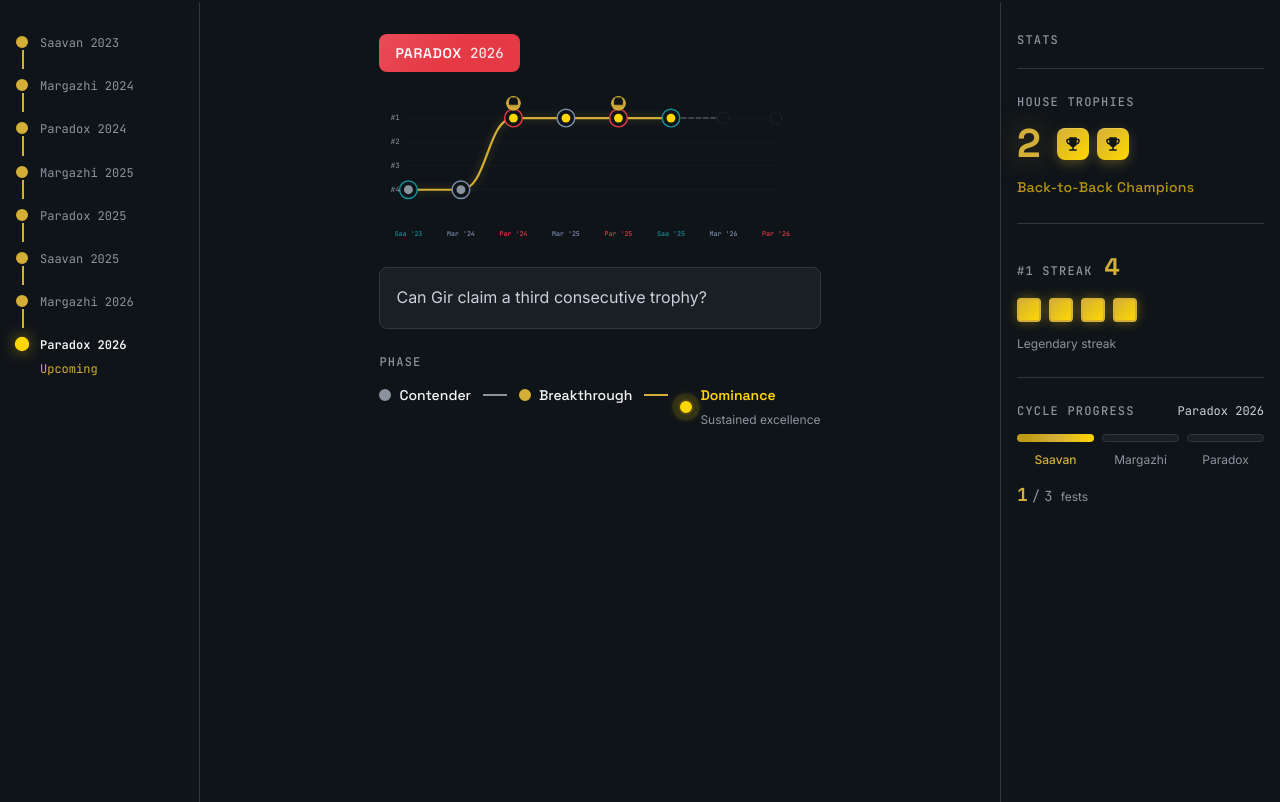
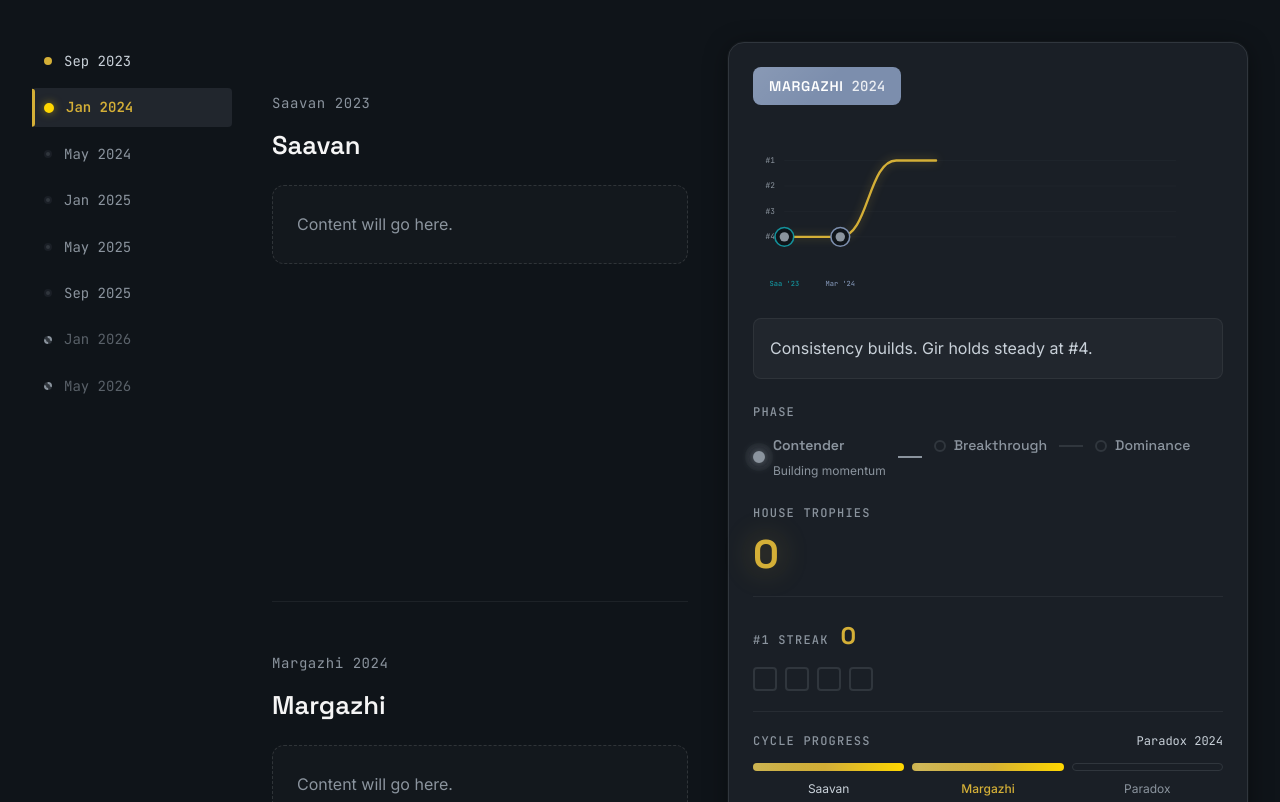
Before and after one commit to r34l-rudr44/gir-timeline, a React (Vite) app: page / in a window 1280 px wide. Shown: the part 798-1600 px from the top of the page. Built offline with nearby package versions, Linux system fonts and the light colour scheme.

Commit message:
Fix scroll + AI-2027 layout: center sections drive right sticky panel; add jump button; unify trophy marker

```diff
--- a/src/components/RankChart/RankChart.tsx
+++ b/src/components/RankChart/RankChart.tsx
@@ -207,15 +207,19 @@ export function RankChart({ events, currentIndex, animate = true }: RankChartPro
 }
 
 function TrophyIconSVG({ x, y, className }: { x: number; y: number; className: string }) {
+  // Reuse the same trophy silhouette as the counters (24x24 path) and scale it down
+  // so it fits nicely inside the 10px gold circle.
+  const scale = 0.42;
+  const size = 24 * scale;
+  const tx = x - size / 2;
+  const ty = y - size / 2;
+
   return (
-    <g transform={`translate(${x}, ${y})`}>
+    <g className={className} transform={`translate(${tx}, ${ty}) scale(${scale})`}>
       <path
-        d="M-6,-4 L-4,-8 L4,-8 L6,-4 L6,2 L-6,2 Z M-2,-6 L2,-6 L2,-4 L-2,-4 Z"
+        d="M19 5h-2V3H7v2H5c-1.1 0-2 .9-2 2v1c0 2.55 1.92 4.63 4.39 4.94.63 1.5 1.98 2.63 3.61 2.96V19H7v2h10v-2h-4v-3.1c1.63-.33 2.98-1.46 3.61-2.96C19.08 12.63 21 10.55 21 8V7c0-1.1-.9-2-2-2zM5 8V7h2v3.82C5.84 10.4 5 9.3 5 8zm14 0c0 1.3-.84 2.4-2 2.82V7h2v1z"
         fill="var(--bg-dark)"
-        stroke="none"
-        className={className}
       />
-      <circle cx="0" cy="-2" r="1.5" fill="var(--bg-dark)" />
     </g>
   );
 }
--- a/src/components/SidebarTimeline/SidebarTimeline.module.css
+++ b/src/components/SidebarTimeline/SidebarTimeline.module.css
@@ -1,14 +1,13 @@
 .sidebar {
-  position: fixed;
-  left: 0;
-  top: 0;
-  width: 200px;
-  height: 100vh;
-  background: var(--bg-elevated);
-  border-right: 1px solid var(--border-subtle);
-  padding: var(--space-8) var(--space-4);
-  overflow-y: auto;
-  z-index: 10;
+  position: sticky;
+  top: var(--space-8);
+  width: 100%;
+  height: fit-content;
+  background: transparent;
+  border-right: none;
+  padding: 0;
+  overflow: visible;
+  z-index: 2;
 }
 
 .timeline {
@@ -96,30 +95,8 @@
   opacity: 0.6;
 }
 
-/* Scrollbar styling */
-.sidebar::-webkit-scrollbar {
-  width: 4px;
-}
-
-.sidebar::-webkit-scrollbar-track {
-  background: transparent;
-}
-
-.sidebar::-webkit-scrollbar-thumb {
-  background: var(--border-subtle);
-  border-radius: var(--radius-full);
-}
-
-.sidebar::-webkit-scrollbar-thumb:hover {
-  background: var(--gold-muted);
-}
-
 /* Responsive */
 @media (max-width: 1024px) {
-  .sidebar {
-    width: 160px;
-  }
-
   .label {
     font-size: var(--text-xs);
   }
@@ -130,9 +107,7 @@
     position: relative;
     width: 100%;
     height: auto;
-    border-right: none;
-    border-bottom: 1px solid var(--border-subtle);
-    padding: var(--space-4);
+    padding: 0;
   }
 
   .timeline {
--- a/src/components/Timeline/Timeline.module.css
+++ b/src/components/Timeline/Timeline.module.css
@@ -91,6 +91,22 @@
   color: var(--text-muted);
   font-size: var(--text-sm);
   animation: fadeInUp 1s ease-out 0.5s backwards;
+  padding: var(--space-3) var(--space-6);
+  border-radius: var(--radius-full);
+  border: 1px solid rgba(255, 255, 255, 0.08);
+  background: rgba(255, 255, 255, 0.02);
+  transition: transform var(--duration-fast) var(--ease-out), border-color var(--duration-fast) var(--ease-out), background var(--duration-fast) var(--ease-out);
+}
+
+.scrollHint:hover {
+  transform: translateY(-2px);
+  border-color: rgba(212, 175, 55, 0.25);
+  background: rgba(255, 255, 255, 0.03);
+}
+
+.scrollHint:focus-visible {
+  outline: none;
+  box-shadow: 0 0 0 3px rgba(212, 175, 55, 0.25);
 }
 
 .scrollArrow {
@@ -118,143 +134,140 @@
   }
 }
 
-/* Main 3-Column Layout */
+@keyframes phaseGlow {
+  0% {
+    box-shadow:
+      0 4px 24px rgba(0, 0, 0, 0.4),
+      0 0 0 1px rgba(255, 255, 255, 0.03),
+      0 0 60px rgba(212, 175, 55, 0.5);
+  }
+  100% {
+    box-shadow:
+      0 4px 24px rgba(0, 0, 0, 0.4),
+      0 0 0 1px rgba(255, 255, 255, 0.03);
+  }
+}
+
+/* AI-2027-inspired 3-column layout:
+   left sticky timeline, middle scrolling content, right sticky dashboard */
 .mainLayout {
   display: grid;
-  grid-template-columns: 200px 1fr 280px;
-  min-height: 400vh;
-  position: relative;
-  gap: 0;
+  grid-template-columns: 200px minmax(0, 1fr) 520px;
+  gap: var(--space-10);
+  max-width: 1400px;
+  margin: 0 auto;
+  padding: var(--space-10) var(--space-8);
+  align-items: start;
 }
 
-/* Left Sidebar - Timeline Navigation */
-.timelineSidebar {
+.leftColumn {
   position: sticky;
-  top: 0;
-  height: 100vh;
-  border-right: 1px solid var(--border-subtle);
-  padding: var(--space-6) var(--space-4);
-  overflow-y: auto;
-  background: var(--bg-dark);
+  top: var(--space-8);
+  align-self: start;
 }
 
-.sidebarContent {
-  display: flex;
-  flex-direction: column;
-  gap: var(--space-2);
-}
-
-.timelineItem {
-  display: flex;
-  align-items: flex-start;
-  gap: var(--space-3);
-  padding: var(--space-2) 0;
-  position: relative;
-  cursor: pointer;
-  transition: all var(--duration-normal) var(--ease-out);
-}
-
-.timelineItem::before {
-  content: '';
-  position: absolute;
-  left: 6px;
-  top: 24px;
-  bottom: -8px;
-  width: 2px;
-  background: var(--border-subtle);
-  transition: background var(--duration-normal) var(--ease-out);
-}
-
-.timelineItem:last-child::before {
-  display: none;
-}
-
-.timelineItem.past::before {
-  background: var(--gold-primary);
-}
-
-.timelineItem.active::before {
-  background: var(--gold-bright);
-}
-
-.timelineDot {
-  width: 12px;
-  height: 12px;
-  border-radius: var(--radius-full);
-  background: var(--bg-elevated);
-  border: 2px solid var(--border-subtle);
-  flex-shrink: 0;
-  margin-top: 2px;
-  transition: all var(--duration-normal) var(--ease-out);
-  position: relative;
-  z-index: 1;
-}
-
-.timelineItem.past .timelineDot {
-  background: var(--gold-primary);
-  border-color: var(--gold-primary);
-}
-
-.timelineItem.active .timelineDot {
-  background: var(--gold-bright);
-  border-color: var(--gold-bright);
-  box-shadow: 0 0 12px rgba(255, 215, 0, 0.5);
-  transform: scale(1.2);
-}
-
-.timelineContent {
-  flex: 1;
+.centerColumn {
   min-width: 0;
 }
 
-.timelineDate {
-  font-family: var(--font-mono);
-  font-size: var(--text-xs);
-  color: var(--text-muted);
-  transition: color var(--duration-normal) var(--ease-out);
+.rightColumn {
+  position: sticky;
+  top: var(--space-8);
+  align-self: start;
 }
 
-.timelineItem.active .timelineDate {
-  color: var(--text-primary);
-  font-weight: var(--weight-semibold);
+.contentSection {
+  padding: var(--space-12) 0;
+  border-bottom: 1px solid rgba(255, 255, 255, 0.06);
+  scroll-margin-top: 96px;
+  min-height: 70vh;
 }
 
-.timelineRank {
-  font-family: var(--font-mono);
-  font-size: var(--text-xs);
-  color: var(--gold-primary);
-  margin-top: var(--space-1);
+.contentSection:last-child {
+  border-bottom: none;
 }
 
-/* Center Content Area */
-.contentArea {
-  position: relative;
-  padding: var(--space-8) var(--space-6);
-  max-width: 800px;
-  margin: 0 auto;
+.sectionKicker {
+  display: inline-flex;
+  align-items: center;
+  gap: var(--space-3);
+  font-family: var(--font-mono);
+  font-size: var(--text-sm);
+  color: var(--text-muted);
+  letter-spacing: 0.04em;
+  margin-bottom: var(--space-4);
 }
 
-.contentWrapper {
-  position: sticky;
-  top: var(--space-8);
-  max-height: calc(100vh - var(--space-16));
-  overflow-y: auto;
+.kickerUpcoming {
+  font-size: var(--text-xs);
+  padding: 2px 8px;
+  border-radius: var(--radius-full);
+  border: 1px solid rgba(255, 255, 255, 0.12);
+  color: var(--text-muted);
 }
 
-.contentHeader {
+.sectionTitle {
+  font-family: var(--font-display);
+  font-size: clamp(1.6rem, 2vw, 2rem);
+  font-weight: var(--weight-semibold);
+  color: var(--text-primary);
   margin-bottom: var(--space-6);
 }
 
-.chartSection {
-  margin-bottom: var(--space-6);
+.sectionBody {
+  max-width: 60ch;
 }
 
-.description {
-  margin-bottom: var(--space-6);
+.placeholder {
+  padding: var(--space-6);
+  border-radius: var(--radius-lg);
+  border: 1px dashed rgba(255, 255, 255, 0.12);
+  background: rgba(255, 255, 255, 0.02);
+  color: var(--text-muted);
+  font-family: var(--font-body);
+  line-height: 1.8;
+}
+
+.dashboardCard {
+  background: var(--bg-elevated);
+  border-radius: var(--radius-xl);
+  border: 1px solid var(--border-subtle);
+  padding: var(--space-6);
+  display: flex;
+  flex-direction: column;
+  gap: var(--space-6);
+  box-shadow:
+    0 4px 24px rgba(0, 0, 0, 0.4),
+    0 0 0 1px rgba(255, 255, 255, 0.03);
+  transition: all var(--duration-slow) var(--ease-out);
+}
+
+.dashboardCard.phaseTransition {
+  animation: phaseGlow 1s ease-out;
+}
+
+.dashboardCard.dominanceMode {
+  border-color: rgba(212, 175, 55, 0.2);
+  box-shadow:
+    0 4px 24px rgba(0, 0, 0, 0.4),
+    0 0 0 1px rgba(212, 175, 55, 0.1),
+    0 0 40px rgba(212, 175, 55, 0.1);
+}
+
+.dashboardTop {
+  display: flex;
+  justify-content: flex-start;
+}
+
+.dashboardChart {
+  padding-top: var(--space-2);
+}
+
+.dashboardDescription {
   padding: var(--space-4);
-  background: var(--bg-elevated);
+  background: var(--bg-card);
   border-radius: var(--radius-md);
-  border: 1px solid var(--border-subtle);
+  border: 1px solid rgba(255, 255, 255, 0.06);
 }
 
 .eventDescription {
@@ -264,64 +277,16 @@
   line-height: 1.7;
 }
 
-.phaseSection {
-  margin-bottom: var(--space-6);
-}
-
-/* Scroll Spacer */
-.scrollSpacer {
-  position: absolute;
-  top: 0;
-  left: 0;
-  right: 0;
-  pointer-events: none;
-}
-
-.eventSection {
-  height: calc(400vh / 8);
-}
-
-/* Right Sidebar - Fixed Stats Bar */
-.statsSidebar {
-  position: sticky;
-  top: 0;
-  height: 100vh;
-  border-left: 1px solid var(--border-subtle);
-  padding: var(--space-6) var(--space-4);
-  background: var(--bg-dark);
-  overflow-y: auto;
-}
-
-.statsContent {
+.dashboardStats {
   display: flex;
   flex-direction: column;
-  gap: var(--space-6);
-}
-
-.statsHeader {
-  padding-bottom: var(--space-4);
-  border-bottom: 1px solid var(--border-subtle);
-}
-
-.statsTitle {
-  font-family: var(--font-mono);
-  font-size: var(--text-xs);
-  font-weight: var(--weight-medium);
-  color: var(--text-muted);
-  letter-spacing: 0.1em;
-  text-transform: uppercase;
-}
-
-.statsMetrics {
-  display: flex;
-  flex-direction: column;
-  gap: var(--space-6);
+  gap: var(--space-5);
 }
 
 .statDivider {
   width: 100%;
   height: 1px;
-  background: var(--border-subtle);
+  background: rgba(255, 255, 255, 0.06);
 }
 
 .rankStat {
@@ -329,9 +294,9 @@
   flex-direction: column;
   gap: var(--space-2);
   padding: var(--space-4);
-  background: var(--bg-elevated);
+  background: rgba(255, 255, 255, 0.02);
   border-radius: var(--radius-md);
-  border: 1px solid var(--border-subtle);
+  border: 1px solid rgba(255, 255, 255, 0.06);
 }
 
 .rankStatLabel {
@@ -346,6 +311,11 @@
   font-family: var(--font-display);
   font-size: var(--text-3xl);
   font-weight: var(--weight-bold);
+  color: var(--text-primary);
+}
+
+.rankFirst {
+  color: var(--rank-1);
 }
 
 /* Footer */
@@ -383,7 +353,8 @@
 /* Responsive */
 @media (max-width: 1200px) {
   .mainLayout {
-    grid-template-columns: 180px 1fr 240px;
+    grid-template-columns: 180px minmax(0, 1fr) 460px;
+    gap: var(--space-8);
   }
 }
 
@@ -392,34 +363,14 @@
     grid-template-columns: 1fr;
   }
 
-  .timelineSidebar {
+  .leftColumn,
+  .rightColumn {
     position: relative;
-    height: auto;
-    border-right: none;
-    border-bottom: 1px solid var(--border-subtle);
-    padding: var(--space-4);
+    top: auto;
   }
 
-  .sidebarContent {
-    flex-direction: row;
-    overflow-x: auto;
-    gap: var(--space-4);
-  }
-
-  .timelineItem::before {
-    display: none;
-  }
-
-  .statsSidebar {
-    position: relative;
-    height: auto;
-    border-left: none;
-    border-top: 1px solid var(--border-subtle);
-  }
-
-  .contentWrapper {
-    position: relative;
-    max-height: none;
+  .rightColumn {
+    margin-top: var(--space-8);
   }
 }
 
--- a/src/components/Timeline/Timeline.tsx
+++ b/src/components/Timeline/Timeline.tsx
@@ -1,23 +1,24 @@
-import { useRef, useState, useEffect } from 'react';
+import { useMemo, useRef, useState, useEffect } from 'react';
 import { festHistory, deriveTimelineState } from '../../data/festHistory';
-import { useScrollProgress, useCurrentEventIndex } from '../../hooks/useScrollProgress';
 import { FestBadge } from '../FestBadge';
 import { PhaseIndicator } from '../PhaseIndicator';
 import { TrophyCounter } from '../TrophyCounter';
 import { StreakMeter } from '../StreakMeter';
 import { CycleProgress } from '../CycleProgress';
 import { RankChart } from '../RankChart';
+import { SidebarTimeline } from '../SidebarTimeline';
 import styles from './Timeline.module.css';
 
 export function Timeline() {
-  const containerRef = useRef<HTMLDivElement>(null);
+  const sectionRefs = useRef<Array<HTMLElement | null>>([]);
 
-  // Track scroll progress
-  const scrollProgress = useScrollProgress(containerRef, { offset: 100 });
-  const currentEventIndex = useCurrentEventIndex(scrollProgress, festHistory.length);
+  // AI-2027-style: the middle column scroll sections drive which "frame" is active on the right.
+  const [currentEventIndex, setCurrentEventIndex] = useState(0);
 
-  // Derive timeline state from current event
-  const timelineState = deriveTimelineState(currentEventIndex);
+  const timelineState = useMemo(
+    () => deriveTimelineState(currentEventIndex),
+    [currentEventIndex]
+  );
   const { currentEvent, phase, totalTrophies, currentStreak, cycleProgress } = timelineState;
 
   // Track phase changes for animation triggers
@@ -33,6 +34,55 @@ export function Timeline() {
     }
   }, [phase, prevPhase]);
 
+  // Drive active section based on which section is closest to a viewport anchor (like AI-2027).
+  useEffect(() => {
+    let raf = 0;
+
+    const updateActive = () => {
+      raf = 0;
+      const anchorY = window.innerHeight * 0.28;
+
+      let bestIndex = 0;
+      let bestDistance = Number.POSITIVE_INFINITY;
+
+      for (let i = 0; i < festHistory.length; i++) {
+        const el = sectionRefs.current[i];
+        if (!el) continue;
+        const rect = el.getBoundingClientRect();
+        const dist = Math.abs(rect.top - anchorY);
+        if (dist < bestDistance) {
+          bestDistance = dist;
+          bestIndex = i;
+        }
+      }
+
+      setCurrentEventIndex((prev) => (prev === bestIndex ? prev : bestIndex));
+    };
+
+    const onScroll = () => {
+      if (raf) return;
+      raf = window.requestAnimationFrame(updateActive);
+    };
+
+    // Initial
+    onScroll();
+
+    window.addEventListener('scroll', onScroll, { passive: true });
+    window.addEventListener('resize', onScroll);
+
+    return () => {
+      window.removeEventListener('scroll', onScroll);
+      window.removeEventListener('resize', onScroll);
+      if (raf) window.cancelAnimationFrame(raf);
+    };
+  }, []);
+
+  const scrollToIndex = (index: number) => {
+    const el = sectionRefs.current[index];
+    if (!el) return;
+    el.scrollIntoView({ behavior: 'smooth', block: 'start' });
+  };
+
   return (
     <div className={styles.wrapper}>
       {/* Hero Section */}
@@ -45,53 +95,56 @@ export function Timeline() {
           <p className={styles.tagline}>
             A story of growth, breakthrough, and sustained excellence
           </p>
-          <div className={styles.scrollHint}>
+          <button
+            type="button"
+            className={styles.scrollHint}
+            onClick={() => scrollToIndex(0)}
+          >
             <span>Scroll to explore</span>
             <div className={styles.scrollArrow}>↓</div>
-          </div>
+          </button>
         </div>
       </header>
 
-      {/* Main Timeline Layout - 3 Column */}
-      <div ref={containerRef} className={styles.mainLayout}>
-        {/* Left Sidebar - Timeline Navigation */}
-        <aside className={styles.timelineSidebar}>
-          <div className={styles.sidebarContent}>
-            {festHistory.map((event, index) => {
-              const isActive = index === currentEventIndex;
-              const isPast = index < currentEventIndex;
+      {/* AI-2027-inspired layout: left timeline, center content, right sticky panel */}
+      <div className={styles.mainLayout}>
+        <div className={styles.leftColumn}>
+          <SidebarTimeline currentIndex={currentEventIndex} onEventClick={scrollToIndex} />
+        </div>
 
-              return (
-                <div
+        <main className={styles.centerColumn}>
+          {festHistory.map((event, index) => (
+            <section
               key={event.id}
-                  className={`
-                    ${styles.timelineItem}
-                    ${isActive ? styles.active : ''}
-                    ${isPast ? styles.past : ''}
-                  `}
+              ref={(el) => {
+                sectionRefs.current[index] = el;
+              }}
+              className={styles.contentSection}
             >
-                  <div className={styles.timelineDot} />
-                  <div className={styles.timelineContent}>
-                    <div className={styles.timelineDate}>
+              <div className={styles.sectionKicker}>
                 {event.fest} {event.year}
+                {event.status === 'upcoming' ? <span className={styles.kickerUpcoming}>Upcoming</span> : null}
               </div>
-                    {isActive && (
-                      <div className={styles.timelineRank}>
-                        {event.rank !== null ? `Rank #${event.rank}` : 'Upcoming'}
-                      </div>
-                    )}
+              <h2 className={styles.sectionTitle}>
+                {event.fest === 'Paradox' ? 'Paradox Cycle' : event.fest}
+              </h2>
+
+              <div className={styles.sectionBody}>
+                <div className={styles.placeholder}>
+                  Content will go here.
                 </div>
               </div>
-              );
-            })}
-          </div>
-        </aside>
+            </section>
+          ))}
+        </main>
 
-        {/* Center Content Area */}
-        <main className={styles.contentArea}>
-          <div className={styles.contentWrapper}>
-            {/* Date Badge */}
-            <div className={styles.contentHeader}>
+        <aside className={styles.rightColumn}>
+          <div
+            className={`${styles.dashboardCard} ${
+              phaseChanged ? styles.phaseTransition : ''
+            } ${phase === 'dominance' ? styles.dominanceMode : ''}`}
+          >
+            <div className={styles.dashboardTop}>
               <FestBadge
                 fest={currentEvent.fest}
                 year={currentEvent.year}
@@ -99,79 +152,41 @@ export function Timeline() {
               />
             </div>
 
-            {/* Chart Section */}
-            <div className={styles.chartSection}>
-              <RankChart
-                events={festHistory}
-                currentIndex={currentEventIndex}
-              />
+            <div className={styles.dashboardChart}>
+              <RankChart events={festHistory} currentIndex={currentEventIndex} />
             </div>
 
-            {/* Event Description */}
-            <div className={styles.description}>
-              <p className={styles.eventDescription}>
-                {currentEvent.description}
-              </p>
+            <div className={styles.dashboardDescription}>
+              <p className={styles.eventDescription}>{currentEvent.description}</p>
             </div>
 
-            {/* Phase Indicator */}
-            <div className={styles.phaseSection}>
+            <div className={styles.dashboardPhase}>
               <PhaseIndicator currentPhase={phase} />
             </div>
 
-            {/* Scroll Spacer - Creates scrollable area */}
-            <div className={styles.scrollSpacer}>
-              {festHistory.map((event, index) => (
-                <div
-                  key={event.id}
-                  className={styles.eventSection}
-                />
-              ))}
-            </div>
-          </div>
-        </main>
+            <div className={styles.dashboardStats}>
+              <TrophyCounter count={totalTrophies} />
+              <div className={styles.statDivider} />
+              <StreakMeter streak={currentStreak} />
+              <div className={styles.statDivider} />
+              <CycleProgress completed={cycleProgress.completed} cycleId={currentEvent.cycleId} />
 
-        {/* Right Sidebar - Fixed Stats Bar */}
-        <aside className={styles.statsSidebar}>
-          <div className={styles.statsContent}>
-            <div className={styles.statsHeader}>
-              <span className={styles.statsTitle}>STATS</span>
-            </div>
-
-            <div className={styles.statsMetrics}>
-              <TrophyCounter count={totalTrophies} />
-
-              <div className={styles.statDivider} />
-
-              <StreakMeter streak={currentStreak} />
-
-              <div className={styles.statDivider} />
-
-              <CycleProgress
-                completed={cycleProgress.completed}
-                cycleId={currentEvent.cycleId}
-              />
-            </div>
-
-            {/* Rank Display */}
               {currentEvent.rank !== null && (
                 <>
                   <div className={styles.statDivider} />
                   <div className={styles.rankStat}>
                     <span className={styles.rankStatLabel}>Current Rank</span>
                     <span
-                    className={styles.rankStatValue}
-                    style={{
-                      color: currentEvent.rank === 1
-                        ? 'var(--rank-1)'
-                        : 'var(--text-primary)'
-                    }}
+                      className={`${styles.rankStatValue} ${
+                        currentEvent.rank === 1 ? styles.rankFirst : ''
+                      }`}
                     >
                       #{currentEvent.rank}
                     </span>
                   </div>
                 </>
               )}
+            </div>
           </div>
         </aside>
       </div>
```
Lines whose indentation alone changed are shown as unchanged.
